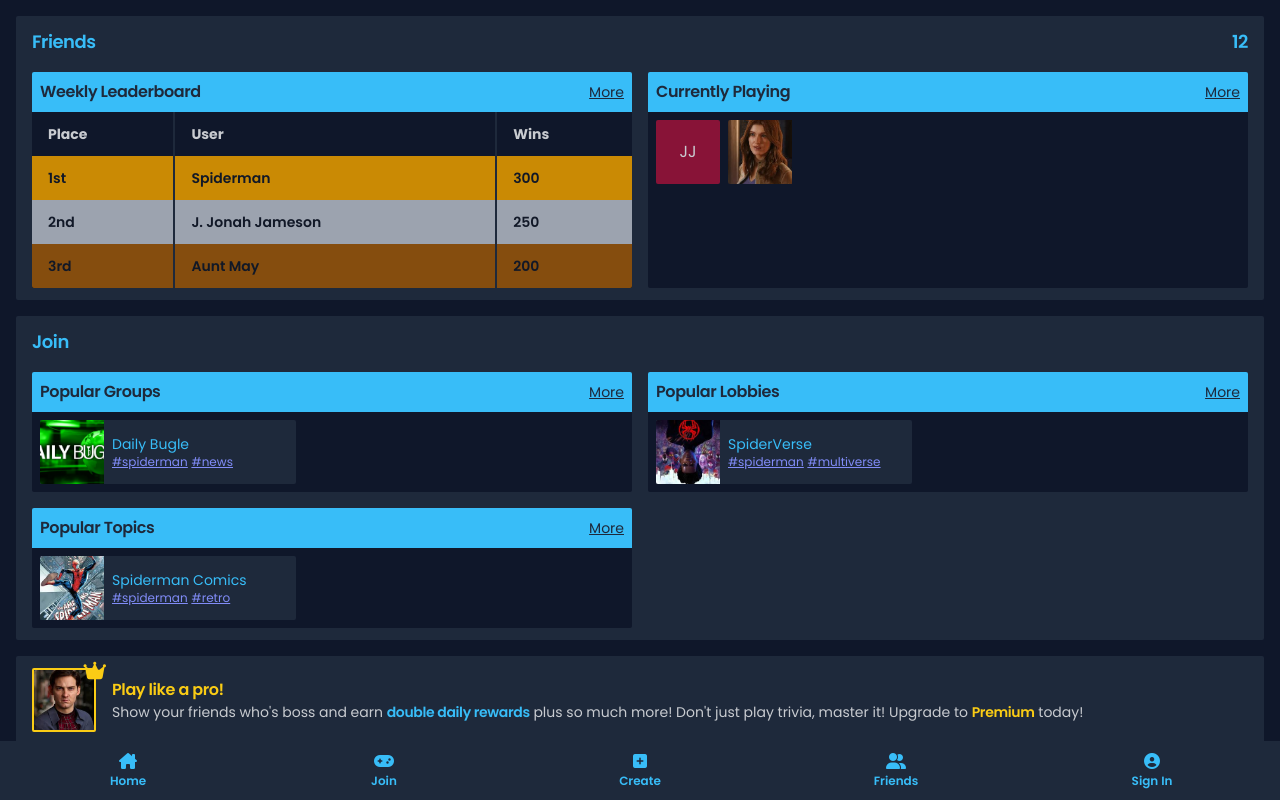
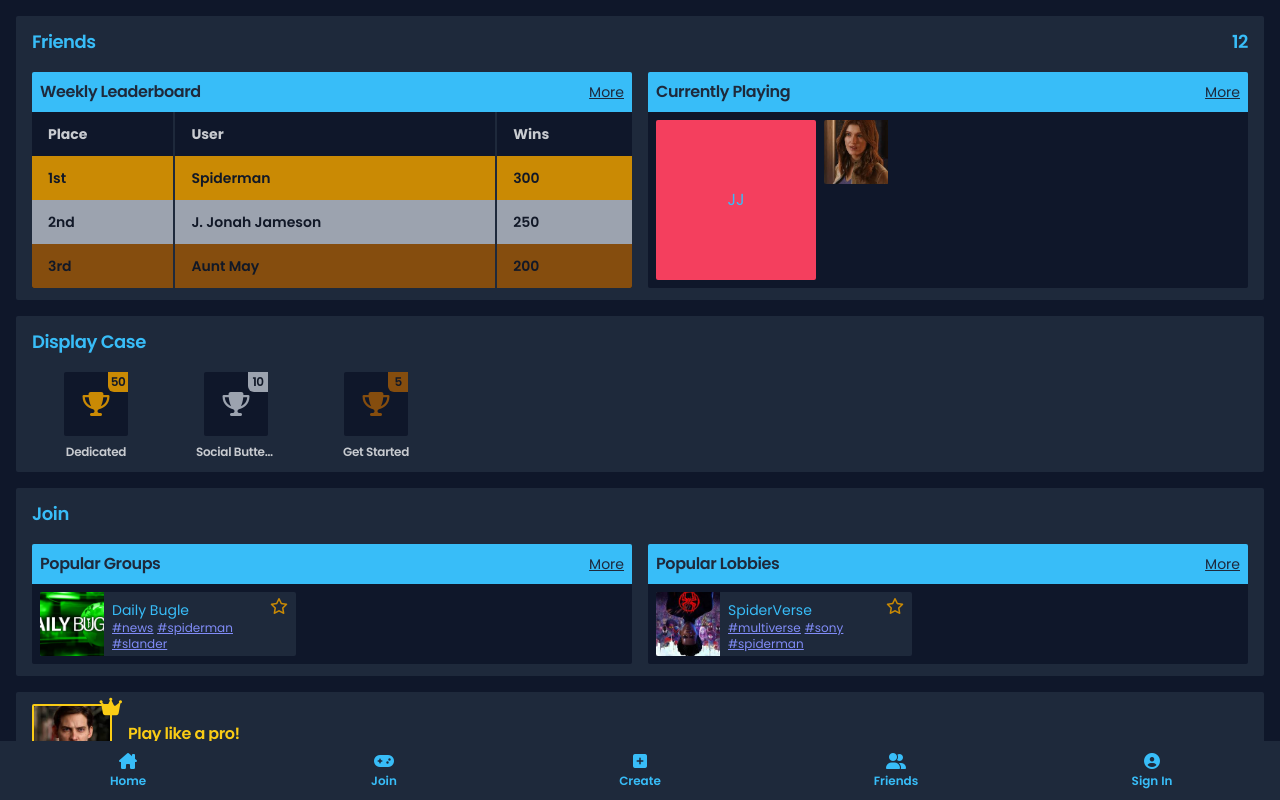
Before and after one commit to TheNewGamerKid/gefahr, a SvelteKit app: page / in a window 1280 px wide. Built offline with nearby package versions, Linux system fonts and the light colour scheme.

Commit message:
Finished styling basic homepage

```diff
--- /dev/null
+++ b/src/lib/components/CardTags.svelte
@@ -0,0 +1,11 @@
+<script lang="ts">
+	import { parseForTagQuery } from '$lib/utils';
+
+	export let tags: string[];
+</script>
+
+<div class="flex flex-wrap gap-x-1 text-xs text-secondary underline">
+	{#each tags as tag}
+		<a href={`/tags/search/?query=${parseForTagQuery(tag)}`}>{tag}</a>
+	{/each}
+</div>
--- /dev/null
+++ b/src/lib/components/ContentCard.svelte
@@ -0,0 +1,27 @@
+<script lang="ts">
+	import CardTags from './CardTags.svelte';
+
+	export let favorited = false;
+	export let href: string;
+	export let name: string;
+	export let tags: string[];
+
+	const handleFavorite = (e: MouseEvent) => {
+		e.preventDefault();
+		favorited = !favorited;
+	};
+</script>
+
+<a class="flex h-16 w-1/2 min-w-52 max-w-64 items-center rounded-r-sm bg-neutral" {href}>
+	<slot />
+	<div class="h-full w-[calc(100%-4rem)] p-2">
+		<div class="flex justify-between gap-2">
+			<h3 class="truncate text-sm text-primary">{name}</h3>
+			<button
+				class={`${favorited ? 'fa-solid' : 'fa-regular'} fa-star relative -top-1 text-yellow-600`}
+				on:click={handleFavorite}
+			/>
+		</div>
+		<CardTags {tags} />
+	</div>
+</a>
--- /dev/null
+++ b/src/lib/components/ContentContainer.svelte
@@ -0,0 +1,3 @@
+<div class="flex min-h-20 w-full gap-3 rounded-b-sm bg-base-100 p-2">
+	<slot />
+</div>
--- /dev/null
+++ b/src/lib/components/ContentHeader.svelte
@@ -0,0 +1,9 @@
+<script lang="ts">
+	export let href: string;
+	export let name: string;
+</script>
+
+<header class="flex w-full items-center justify-between rounded-t-sm bg-primary p-2 text-neutral">
+	<h2 class="text-base font-semibold tracking-tight">{name}</h2>
+	<a class="cursor-pointer text-sm underline" {href}> More </a>
+</header>
--- /dev/null
+++ b/src/lib/components/ProfileCard.svelte
@@ -0,0 +1,13 @@
+<script lang="ts">
+	export let premium = false;
+	export let containerClass = '';
+</script>
+
+<div
+	class={`relative flex aspect-square h-full shrink-0 items-center justify-center rounded-sm ${premium ? 'border-2 border-yellow-400' : ''} ${containerClass}`}
+>
+	{#if premium}
+		<i class="fa-solid fa-crown fa-lg absolute -right-3 top-0 text-yellow-400" />
+	{/if}
+	<slot />
+</div>
--- a/src/lib/utils/index.ts
+++ b/src/lib/utils/index.ts
@@ -5,3 +5,9 @@
 export const valueStore = localforage.createInstance({
 	name: 'valueStore'
 });
+
+export const parseForTagQuery = (tag: string) => {
+	const noHashtags = tag.replace('#', '');
+
+	return noHashtags.toLocaleLowerCase();
+};
--- a/src/routes/+layout.svelte
+++ b/src/routes/+layout.svelte
@@ -1,12 +1,12 @@
 <script lang="ts">
 	import { inject } from '@vercel/analytics';
 	import '../app.pcss';
-	import NavItem from '$lib/components/+NavItem.svelte';
+	import NavItem from '$lib/components/NavItem.svelte';
 
 	inject();
 </script>
 
-<main class="flex h-screen w-screen flex-col font-poppins">
+<main class="flex h-screen w-screen flex-col overflow-hidden font-poppins">
 	<div class="flex h-full w-full flex-wrap gap-4 overflow-y-auto p-4">
 		<slot />
 	</div>
--- a/src/routes/+page.svelte
+++ b/src/routes/+page.svelte
@@ -4,6 +4,10 @@
 	import spidermanComic from '$lib/images/spiderman-comic.jpg';
 	import tobySpiderman from '$lib/images/toby-spiderman.jpg';
 	import maryJane from '$lib/images/mary-jane.jpg';
+	import ContentCard from '$lib/components/ContentCard.svelte';
+	import ContentContainer from '$lib/components/ContentContainer.svelte';
+	import ProfileCard from '$lib/components/ProfileCard.svelte';
+	import ContentHeader from '$lib/components/ContentHeader.svelte';
 </script>
 
 <section class="grid h-fit w-full grid-cols-2 gap-4 rounded-sm bg-neutral px-4 py-3">
@@ -51,114 +55,121 @@
 			<a class="cursor-pointer text-sm underline" href="/account/user/self/friends">More</a>
 		</header>
 		<div class="flex w-full flex-wrap gap-2 rounded-b-sm bg-base-100 p-2 sm:grow">
-			<a
-				class="flex h-16 w-16 items-center justify-center rounded-sm bg-rose-900"
-				href="/accounts/user/uuid"
-			>
-				<span class="max-w-12 truncate">JJ</span>
-			</a>
+			<ProfileCard containerClass="bg-rose-500">
+				<a href="/accounts/user/uuid">
+					<span class="max-w-12 truncate text-primary">JJ</span>
+				</a>
+			</ProfileCard>
 			<a class="flex h-16 w-16 items-center justify-center rounded-sm" href="/accounts/user/uuid">
 				<img class="aspect-square h-full rounded-l-sm object-cover" src={maryJane} alt="PP" />
 			</a>
 		</div>
 	</section>
 </section>
-<div class="grid h-fit w-full grid-cols-2 gap-4 rounded-sm bg-neutral px-4 py-3">
+<section class="flex h-fit w-full flex-col gap-4 rounded-sm bg-neutral px-4 py-3">
+	<header
+		class="col-span-2 flex items-center justify-between text-lg font-semibold tracking-tight text-primary"
+	>
+		<h1>Display Case</h1>
+	</header>
+	<section class="flex flex-wrap gap-3">
+		<a
+			href="/account/user/self/trophies?opento=social_butterfly"
+			class="flex w-1/4 min-w-20 max-w-32 flex-col items-center gap-2"
+		>
+			<div class="relative grid aspect-square w-16 place-items-center rounded-sm bg-base-100">
+				<i class="fa-solid fa-trophy fa-xl text-yellow-600" />
+				<div
+					class="absolute right-0 top-0 flex w-5 justify-center rounded-bl-md bg-yellow-600 p-0.5 text-xs font-semibold tracking-tighter text-gray-900"
+				>
+					50
+				</div>
+			</div>
+			<div
+				class="p w-1/4 min-w-20 max-w-32 truncate text-center text-xs font-semibold tracking-tight"
+			>
+				Dedicated
+			</div>
+		</a>
+		<a
+			href="/account/user/self/trophies?opento=social_butterfly"
+			class="flex w-1/4 min-w-20 max-w-32 flex-col items-center gap-2"
+		>
+			<div class="relative grid aspect-square w-16 place-items-center rounded-sm bg-base-100">
+				<i class="fa-solid fa-trophy fa-xl text-gray-400" />
+				<div
+					class="absolute right-0 top-0 flex w-5 justify-center rounded-bl-md bg-gray-400 p-0.5 text-xs font-semibold tracking-tighter text-gray-900"
+				>
+					10
+				</div>
+			</div>
+			<div
+				class="p w-1/4 min-w-20 max-w-32 truncate text-center text-xs font-semibold tracking-tight"
+			>
+				Social Butterfly
+			</div>
+		</a>
+		<a
+			href="/account/user/self/trophies?opento=get_started"
+			class="flex w-1/4 min-w-20 max-w-32 flex-col items-center gap-2"
+		>
+			<div class="relative grid aspect-square w-16 place-items-center rounded-sm bg-base-100">
+				<i class="fa-solid fa-trophy fa-xl text-yellow-800" />
+				<div
+					class="absolute right-0 top-0 flex w-5 justify-center rounded-bl-md bg-yellow-800 p-0.5 text-xs font-semibold tracking-tighter text-gray-900"
+				>
+					5
+				</div>
+			</div>
+			<div
+				class="p w-1/4 min-w-20 max-w-32 truncate text-center text-xs font-semibold tracking-tight"
+			>
+				Get Started
+			</div>
+		</a>
+	</section>
+</section>
+<section class="grid h-fit w-full grid-cols-2 gap-4 rounded-sm bg-neutral px-4 py-3">
 	<header
 		class="col-span-2 flex items-center justify-between text-lg font-semibold tracking-tight text-primary"
 	>
 		<h2>Join</h2>
 	</header>
 	<section class="col-span-2 flex flex-col sm:col-span-1">
-		<header
-			class="flex w-full items-center justify-between rounded-t-sm bg-primary p-2 text-neutral"
-		>
-			<h2 class="text-base font-semibold tracking-tight">Popular Groups</h2>
-			<a class="cursor-pointer text-sm underline" href="/groups/explore?filter=popularity_down">
-				More
-			</a>
-		</header>
-		<div class="flex w-full gap-3 rounded-b-sm bg-base-100 p-2">
-			<div class="flex h-16 w-1/2 min-w-52 max-w-64 items-center rounded-r-sm bg-neutral">
-				<!--
+		<ContentHeader name="Popular Groups" href="/groups/explore?filter=['popularity_down']" />
+		<ContentContainer>
+			<ContentCard
 				href="/groups/uuid/join"
-				-->
-				<div class="flex aspect-square h-full shrink-0 items-center justify-center rounded-sm">
+				name="Daily Bugle"
+				tags={['#news', '#spiderman', '#slander']}
+			>
+				<ProfileCard>
 					<img src={dailyBugle} alt="DB" class="aspect-square h-full rounded-l-sm object-cover" />
-				</div>
-				<div class="w-[calc(100%-4rem)] px-2">
-					<h3 class="truncate text-sm text-primary">Daily Bugle</h3>
-					<div class="flex flex-wrap gap-1 text-xs text-secondary underline">
-						<a href="/tags/search/?query=spiderman">#spiderman</a>
-						<a href="/tags/search/?query=news">#news</a>
-					</div>
-				</div>
-			</div>
-		</div>
+				</ProfileCard>
+			</ContentCard>
+		</ContentContainer>
 	</section>
 	<section class="col-span-2 flex flex-col sm:col-span-1">
-		<header
-			class="flex w-full items-center justify-between rounded-t-sm bg-primary p-2 text-neutral"
-		>
-			<h2 class="text-base font-semibold tracking-tight">Popular Lobbies</h2>
-			<a class="cursor-pointer text-sm underline" href="/game/join?filter=popularity_down">
-				More
-			</a>
-		</header>
-		<div class="flex w-full gap-3 rounded-b-sm bg-base-100 p-2">
-			<div class="flex h-16 w-1/2 min-w-52 max-w-64 items-center rounded-r-sm bg-neutral">
-				<!-- href="/game/join/uuid" -->
-				<div class="flex aspect-square h-full shrink-0 items-center justify-center rounded-sm">
+		<ContentHeader name="Popular Lobbies" href="/game/join?filter=['popularity_down']" />
+		<ContentContainer>
+			<ContentCard
+				tags={['#multiverse', '#sony', '#spiderman']}
+				href="/game/join/uuid"
+				name="SpiderVerse"
+			>
+				<ProfileCard>
 					<img src={spiderVerse} alt="SV" class="aspect-square h-full rounded-l-sm object-cover" />
-				</div>
-				<div class="px-2">
-					<h3 class="text-sm text-primary">SpiderVerse</h3>
-					<div class="flex flex-wrap gap-1 text-xs text-secondary underline">
-						<a href="/tags/search/?query=spiderman">#spiderman</a>
-						<a href="/tags/search/?query=news">#multiverse</a>
-					</div>
-				</div>
-			</div>
-		</div>
+				</ProfileCard>
+			</ContentCard>
+		</ContentContainer>
 	</section>
-	<section class="col-span-2 flex flex-col sm:col-span-1">
-		<header
-			class="flex w-full items-center justify-between rounded-t-sm bg-primary p-2 text-neutral"
-		>
-			<h2 class="text-base font-semibold tracking-tight">Popular Topics</h2>
-			<a class="cursor-pointer text-sm underline" href="/topic/create?filter=popularity_down">
-				More
-			</a>
-		</header>
-		<div class="flex w-full gap-3 rounded-b-sm bg-base-100 p-2">
-			<div class="flex h-16 w-1/2 min-w-52 max-w-64 items-center rounded-r-sm bg-neutral">
-				<!-- href="/game/join/uuid" -->
-				<div class="flex aspect-square w-16 shrink-0 items-center justify-center rounded-sm">
-					<img
-						class="aspect-square h-full rounded-l-sm object-cover"
-						src={spidermanComic}
-						alt="SC"
-					/>
-				</div>
-				<div class="w-[calc(100%-4rem)] px-2">
-					<h3 class="truncate text-sm text-primary">Spiderman Comics</h3>
-					<div class="flex flex-wrap gap-1 text-xs text-secondary underline">
-						<a href="/tags/search/?query=spiderman">#spiderman</a>
-						<a href="/tags/search/?query=retro">#retro</a>
-					</div>
-				</div>
-			</div>
-		</div>
-	</section>
-</div>
+</section>
 <section class="flex h-fit w-full items-center gap-4 rounded-sm bg-neutral px-4 py-3">
-	<a
-		class="relative flex h-16 w-16 shrink-0 items-center justify-center rounded-sm border-2 border-yellow-400 text-yellow-400"
-		href="/accounts/user/uuid"
-	>
-		<img class="aspect-square h-full rounded-l-sm object-cover" src={tobySpiderman} alt="PP" />
-		<i class="fa-solid fa-crown fa-lg absolute -right-3 top-0" />
-	</a>
+	<ProfileCard premium containerClass="max-h-20">
+		<a href="/accounts/user/uuid">
+			<img class="aspect-square h-full rounded-l-sm object-cover" src={tobySpiderman} alt="PP" />
+		</a>
+	</ProfileCard>
 	<div>
 		<h2 class="text-base font-semibold tracking-tight text-yellow-400">Play like a pro!</h2>
 		<p class="text-xs sm:text-sm">
@@ -170,10 +181,62 @@
 		</p>
 	</div>
 </section>
-<div>
-	Topics
-	<section>Recommendeds</section>
-	<section>Favorited</section>
-	<section>Recent</section>
-</div>
-<section>Display Case</section>
+<section class="grid h-fit w-full grid-cols-2 gap-4 rounded-sm bg-neutral px-4 py-3">
+	<header
+		class="col-span-2 flex items-center justify-between text-lg font-semibold tracking-tight text-primary"
+	>
+		<h2>Topics</h2>
+	</header>
+	<section class="col-span-2 flex flex-col sm:col-span-1">
+		<ContentHeader name="Recommended" href="/game/create?filter=['recommended_down']" />
+		<ContentContainer>
+			<ContentCard
+				tags={['#retro', '#spiderman', '#sony']}
+				href="/game/create/uuid"
+				name="Spiderman Comics"
+			>
+				<ProfileCard>
+					<img
+						class="aspect-square h-full rounded-l-sm object-cover"
+						src={spidermanComic}
+						alt="SC"
+					/>
+				</ProfileCard>
+			</ContentCard>
+		</ContentContainer>
+	</section>
+	<section class="col-span-2 flex flex-col sm:col-span-1">
+		<ContentHeader name="Popular" href="/topic/create?filter=['popularity_down']" />
+		<ContentContainer>
+			<ContentCard
+				tags={['#retro', '#spiderman', '#sony']}
+				href="/game/create/uuid"
+				name="Spiderman Comics"
+			>
+				<ProfileCard>
+					<img
+						class="aspect-square h-full rounded-l-sm object-cover"
+						src={spidermanComic}
+						alt="SC"
+					/>
+				</ProfileCard>
+			</ContentCard>
+		</ContentContainer>
+	</section>
+	<section class="col-span-2 flex flex-col sm:col-span-1">
+		<ContentHeader name="Favorited" href="/game/create?filter=['favorite_down']" />
+		<ContentContainer>
+			<span class="grid h-full w-full place-items-center text-sm text-primary">
+				You haven't picked any favorite topics!
+			</span>
+		</ContentContainer>
+	</section>
+	<section class="col-span-2 flex flex-col sm:col-span-1">
+		<ContentHeader name="Favorited" href="/game/create?filter=['recent_down']" />
+		<ContentContainer>
+			<span class="grid h-full w-full place-items-center text-sm text-primary">
+				You haven't played any games yet!
+			</span>
+		</ContentContainer>
+	</section>
+</section>
```
Also changed, not shown: tailwind.config.ts (+34 -1 lines), src/lib/components/NavItem.svelte (renamed from src/lib/components/+NavItem.svelte).
